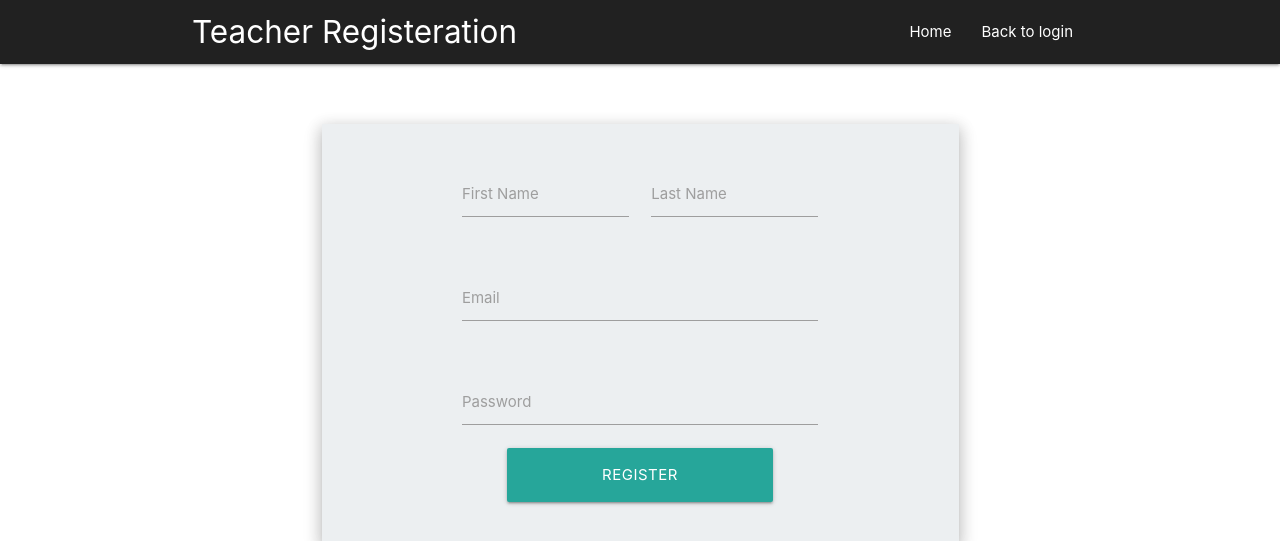
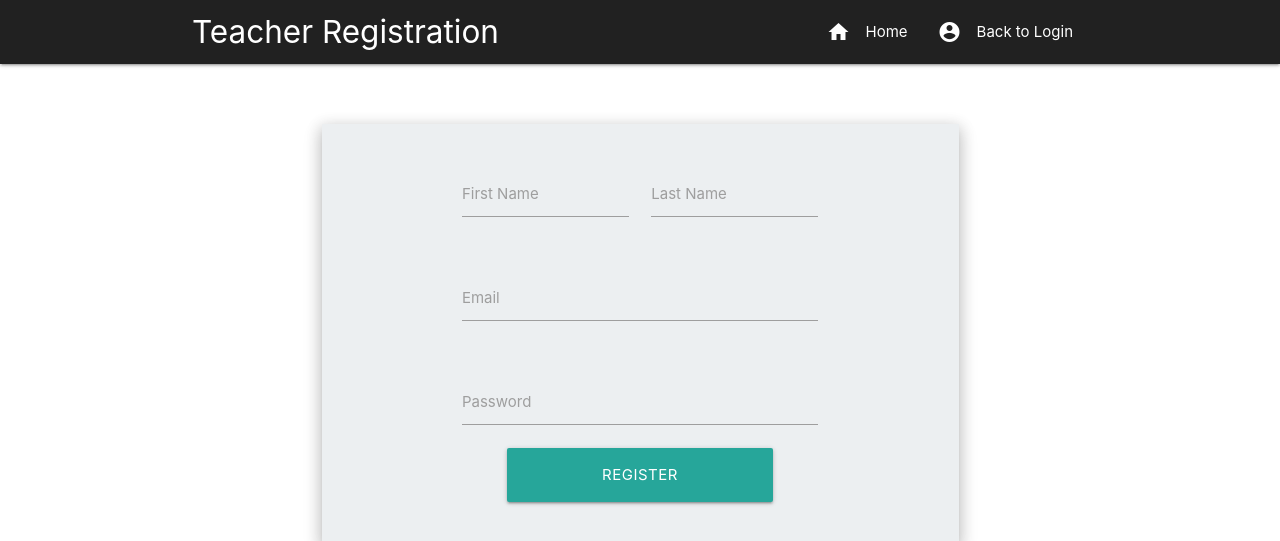
Before and after one commit to AkhilMatt/AWS-project, a Flask app: page /register in a window 1280 px wide. Shown: the top 541 px of the page. Run offline with Flask 2, Linux system fonts and the light colour scheme; some libraries are stand-ins or nearby versions.

Commit message:
Update register.html

```diff
--- a/templates/register.html
+++ b/templates/register.html
@@ -6,6 +6,14 @@
   <!--CSS-->
   <link href="https://fonts.googleapis.com/icon?family=Material+Icons" rel="stylesheet">
   <link href="static/css/materialize.css" type="text/css" rel="stylesheet" media="screen,projection"/>
+  <style>
+    #toast-container {
+  top: auto !important;
+  right: auto !important;
+  bottom: 77%;
+  left:40%;
+}
+  </style>
 </head>
 
 <body>
@@ -13,10 +21,10 @@
   <div class="navbar-fixed">
     <nav class="grey darken-4" role="navigation">
       <div class="nav-wrapper container">
-        <a id="logo-container" href="" class="brand-logo">Teacher Registeration</a>
+        <a id="logo-container" href="" class="brand-logo">Teacher Registration</a>
         <ul class="right hide-on-med-and-down">
-          <li><a href="/">Home</a></li>
-          <li><a href="/login">Back to login</a></li>
+          <li><a href="/"><i class="material-icons left">home</i>Home</a></li>
+          <li><a href="/login"><i class="material-icons left">account_circle</i>Back to Login</a></li>
         </ul>
         <a href="#" data-target="nav-mobile" class="sidenav-trigger"><i class="material-icons">menu</i></a>
       </div>
@@ -24,9 +32,10 @@
   </div>
 
 <ul id="nav-mobile" class="sidenav">
-  <li><a href="/">Home</a></li>
-  <li><a href="/login">Back to login</a></li>
+  <li><a href="/"><i class="material-icons left">home</i>Home</a></li>
+  <li><a href="/login"><i class="material-icons left">account_circle</i>Back to Login</a></li>
 </ul>
+
 
 <!--Form-->
 <div class ="section"></div>
@@ -107,7 +116,7 @@
 
 
       <div class = 'container'>
-        <button type='submit' name='btn_login' class='col s12 btn btn-large waves-effect'>Register</button>
+        <button type='submit' name='btn_login' class='col s12 btn btn-large waves-effect' onclick = "M.toast({html: 'Teacher registered successfully!', displayLength: Infinity})">Register</button>
       </div>
 
   <!--<button type="submit" class="registerbtn">Register</button> -->
```
